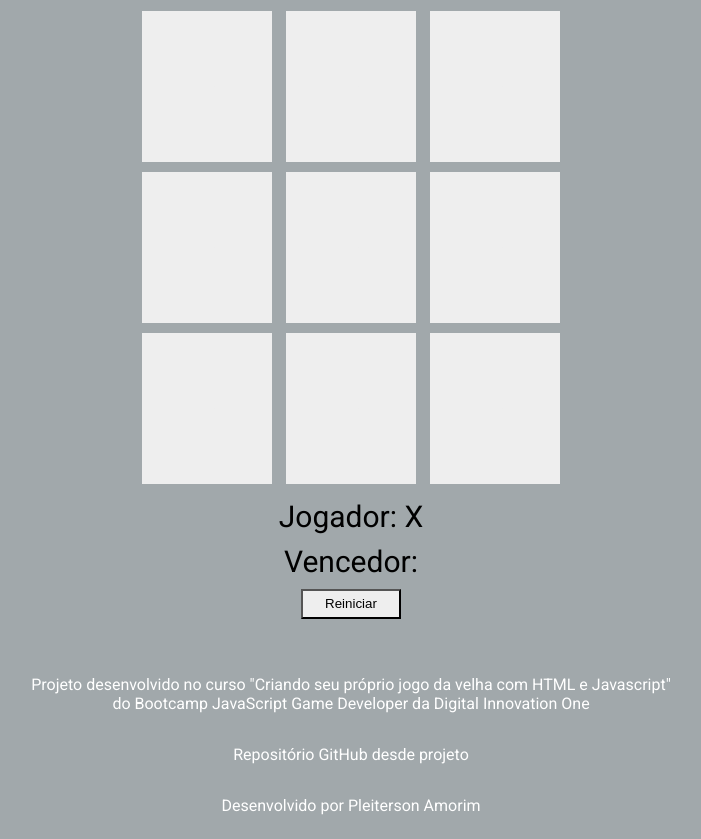
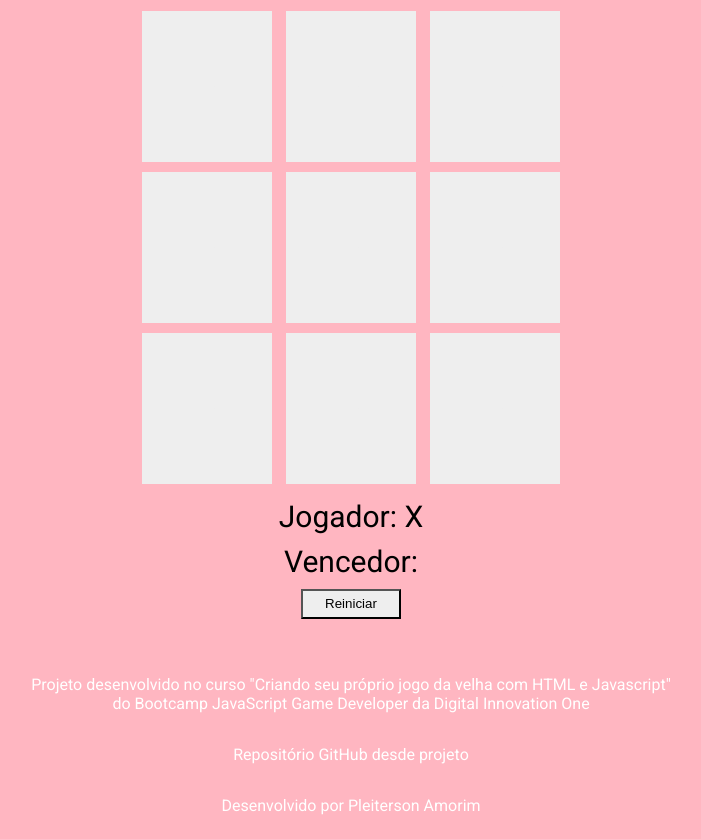
Before and after one commit to karolpombal/jogo-da-velha, a plain HTML site: page index.html in a window 1280 px wide. Shown: the part 75-914 px from the top of the page, without its empty margins (289-990 px from the left). Drawn offline with Linux system fonts and the light colour scheme.

Commit message:
Update style.css

```diff
--- a/src/styles/style.css
+++ b/src/styles/style.css
@@ -3,7 +3,7 @@
 body {
     text-align: center;
     font-family: 'Roboto';
-    background-color: #a1a8ab;
+    background-color: #FFB6C1;
 }
 
 .square {
```
